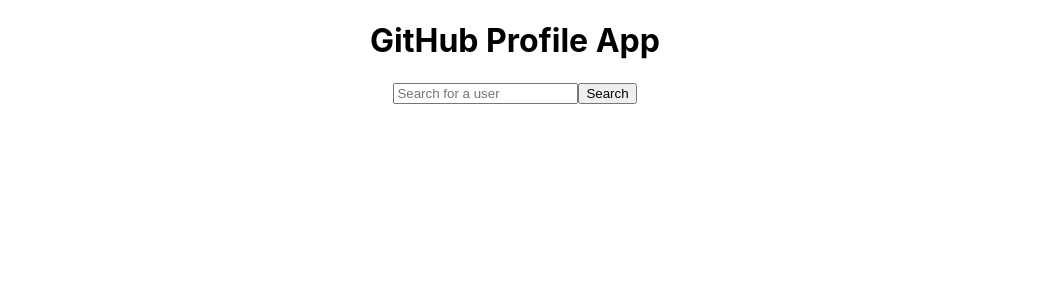
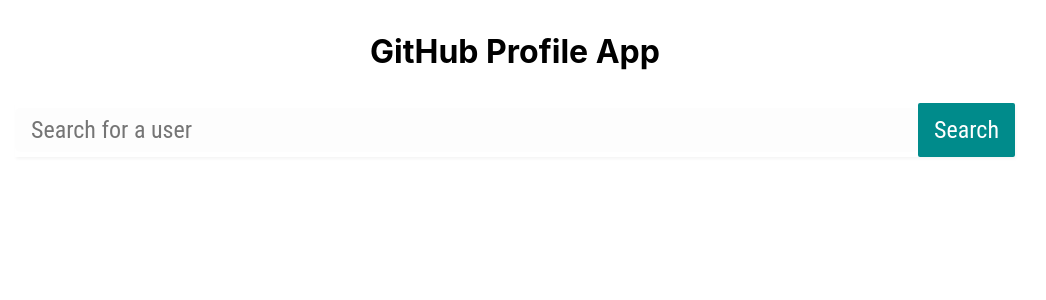
Before and after one commit to khristop/unit-testing-demo, a React (Create React App) app: page / in a window 1280 px wide. Shown: the top 300 px of the page, without its empty margins (125-1171 px from the left). Built offline with nearby package versions, Linux system fonts and the light colour scheme.

Commit message:
:lipstick: Updating style

```diff
--- a/src/App.css
+++ b/src/App.css
@@ -1,38 +1,7 @@
-.App {
+.app {
   text-align: center;
 }
 
-.App-logo {
-  height: 40vmin;
-  pointer-events: none;
+.title {
+  margin-top: 32px;
 }
-
-@media (prefers-reduced-motion: no-preference) {
-  .App-logo {
-    animation: App-logo-spin infinite 20s linear;
-  }
-}
-
-.App-header {
-  background-color: #282c34;
-  min-height: 100vh;
-  display: flex;
-  flex-direction: column;
-  align-items: center;
-  justify-content: center;
-  font-size: calc(10px + 2vmin);
-  color: white;
-}
-
-.App-link {
-  color: #61dafb;
-}
-
-@keyframes App-logo-spin {
-  from {
-    transform: rotate(0deg);
-  }
-  to {
-    transform: rotate(360deg);
-  }
-}
--- a/src/App.js
+++ b/src/App.js
@@ -17,8 +17,8 @@
   };
 
   return (
-    <div className="App">
-      <h1>GitHub Profile App</h1>
+    <main className="app wrapper">
+      <h1 className='title'>GitHub Profile App</h1>
       <Search onSearch={searchProfiles} loading={loading}></Search>
       <div className="user-list">
         {userList && userList.map(user => (
@@ -31,7 +31,7 @@
           </div>
         ))}
       </div>
-    </div>
+    </main>
   );
 }
 
--- a/src/components/search/Search.css
+++ b/src/components/search/Search.css
@@ -0,0 +1,51 @@
+.search-form {
+  display: flex;
+  margin-top: 2rem;
+  box-shadow: 1px 2px 3px whitesmoke;
+}
+
+.input-group {
+  display: flex;
+  flex-flow: column;
+  position: relative;
+  flex: 1;
+}
+
+.input-group .label {
+  font-family: "Roboto Condensed", sans-serif;
+  font-size: 1em;
+  padding-top: 20px;
+}
+
+.control {
+  font-size: 1.5em;
+  background-color: rgba(245, 245, 245, 0.2);
+  border-radius: 5px;
+  border: none;
+  font-family: "Roboto Condensed", sans-serif;
+  outline: none;
+  margin: 5px 0;
+  padding: 8px 16px ;
+}
+
+.form-actions {
+  text-align: center;
+  display: flex;
+  flex-flow: row;
+}
+
+.button-search {
+  cursor: pointer;
+  padding: 8px 16px ;
+  border: none;
+  font-family: "Roboto Condensed", sans-serif;
+  font-size: 1.5em;
+  background-color: darkcyan;
+  color: white;
+  border-radius: 2px;
+  transition: all 0.5s ease;
+}
+
+.button-search:disabled {
+    background-color: rgba(0, 139, 139, 0.5);
+}
--- a/src/components/search/Search.js
+++ b/src/components/search/Search.js
@@ -12,18 +12,22 @@
   const handleSearchChange = (event) => {
     setSearchQuery(event.target.value);
   };
-
   return (
-    <form onSubmit={handleSearch}>
+    <form className="search-form" onSubmit={handleSearch}>
+      <div className="input-group">
           <input
             type="text"
             value={searchQuery}
+            className="control"
             onChange={handleSearchChange}
             placeholder="Search for a user"
           />
-      <button type="submit" disabled={loading}>
+      </div>
+      <div className="form-actions">
+        <button className="button-search" type="submit" disabled={loading}>
           {loading ? "Loading" : "Search"}
         </button>
+      </div>
     </form>
   );
 }
--- a/src/index.css
+++ b/src/index.css
@@ -1,3 +1,35 @@
+html {
+  box-sizing: border-box;
+  font-size: 16px;
+}
+
+* {
+  margin: 0;
+  padding: 0;
+}
+
+ol,
+ul {
+  list-style: none;
+}
+
+a {
+  text-decoration: none;
+  color: unset;
+}
+
+a.link {
+  color: darkblue;
+  word-wrap: break-word;
+}
+a.link:hover {
+  color: dodgerblue;
+}
+
+input:read-only {
+  cursor: pointer;
+}
+
 body {
   margin: 0;
   font-family: -apple-system, BlinkMacSystemFont, 'Segoe UI', 'Roboto', 'Oxygen',
@@ -7,7 +39,14 @@
   -moz-osx-font-smoothing: grayscale;
 }
 
-code {
-  font-family: source-code-pro, Menlo, Monaco, Consolas, 'Courier New',
-    monospace;
+
+.hidden {
+  visibility: hidden !important;
+  position: absolute;
 }
+
+.wrapper {
+  max-width: 1000px;
+  min-height: 100vh;
+  margin: 0 auto;
+}
```
Lines whose indentation alone changed are shown as unchanged.
